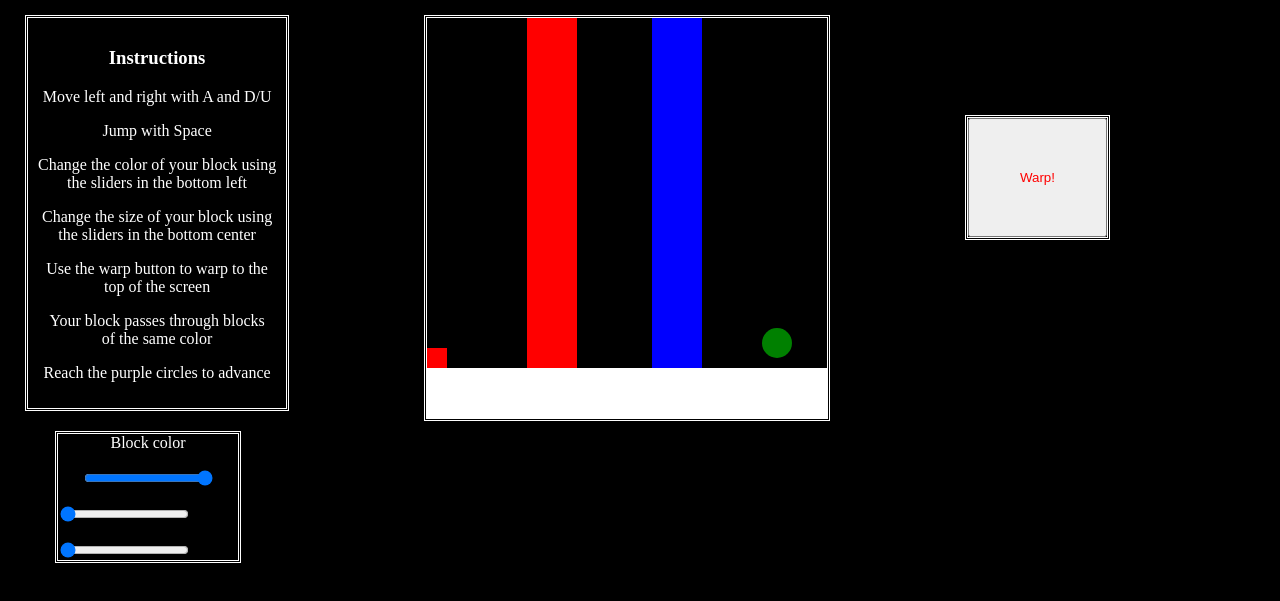
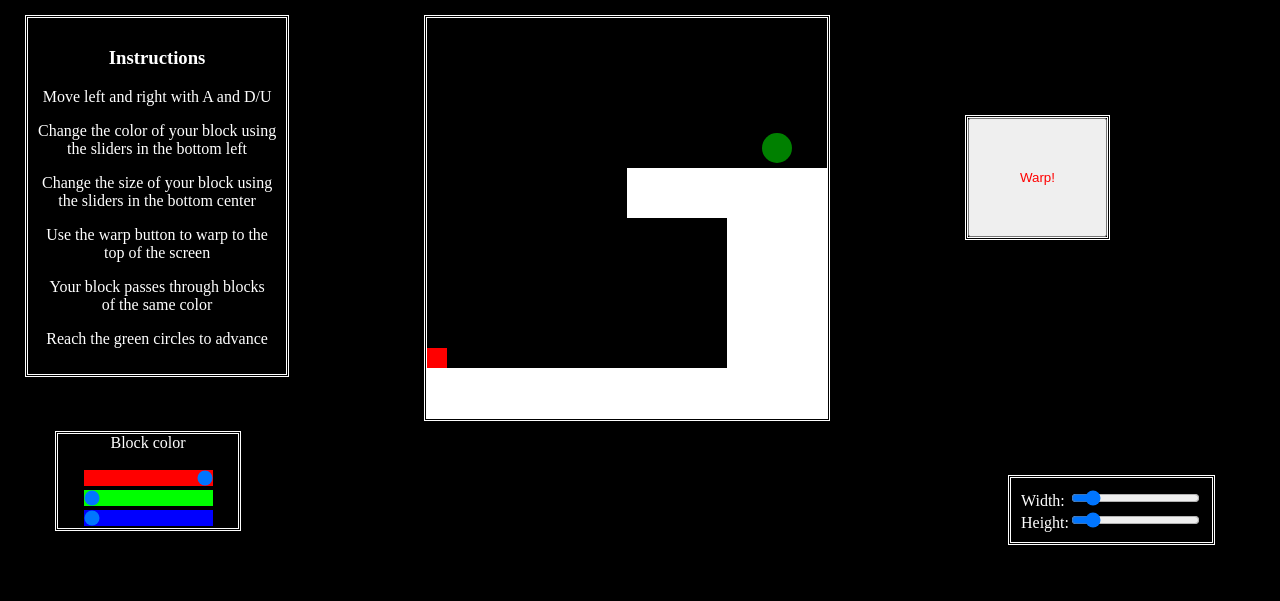
Before and after one commit to CollinJGray/CS2, a plain HTML site: page index.html in a window 1280 px wide. Shown: the part 81-682 px from the top of the page. Drawn offline with Linux system fonts and the light colour scheme.

Commit message:
Finished all js, added width/heigth sliders

```diff
--- a/index.html
+++ b/index.html
@@ -10,20 +10,23 @@
 		<div id="instructions">
 			<h3>Instructions</h3>
 			<p>Move left and right with A and D/U</p>
-			<p>Jump with Space</p>
 			<p>Change the color of your block using<br> the sliders in the bottom left</p>
 			<p>Change the size of your block using<br> the sliders in the bottom center</p>
 			<p>Use the warp button to warp to the<br> top of the screen</p>
 			<p>Your block passes through blocks<br> of the same color</p>
-			<p>Reach the purple circles to advance<p>
+			<p>Reach the green circles to advance</p>
 		</div>
 		<button id="warp" onclick="warp()">Warp!</button>
 		<canvas id="window" width = 400 height = 400></canvas>
+		<div id="dimensions">
+		Width: <input type="range" min="2" max="150" value="20" id="widthinput"><br>
+		Height:<input type="range" min="2" max="150" value="20" id="heightinput">
+		</div>
 		<div id="sliderblock">
 		<p>Block color<p>
-		<input type="range" min="0" max="255" value="255" id="red"><p id="rvalue" class="slider"></p>
-		<input type="range" min="0" max="255" value="0" id="green"><p id="gvalue" class="slider"></p>
-		<input type="range" min="0" max="255" value="0" id="blue"><p id="bvalue" class="slider"></p>
+		<input type="range" min="0" max="255" value="255" id="red">
+		<input type="range" min="0" max="255" value="0" id="green">
+		<input type="range" min="0" max="255" value="0" id="blue">
 		</div>
 		<script src="./script.js"></script>
 	</body>
--- a/script.js
+++ b/script.js
@@ -16,7 +16,7 @@ var height = 20
 var red = 255
 var green = 0
 var blue = 0
-var stage = 2
+var stage = 0
 
 var rslider = document.getElementById("red")
 var gslider = document.getElementById("green")
@@ -41,6 +41,14 @@ gslider.oninput = function() {
 bslider.oninput = function() {
 	bdisplay.innerHTML = this.value
 	blue = this.value
+}
+
+widthinput.oninput = function() {
+	width = this.value
+}
+
+heightinput.oninput = function() {
+	height = this.value
 }
 
 function warp() {
@@ -99,7 +107,7 @@ function ApplyXClips(x) {
 			return x;
 			break;
 		case 2:
-			if(x>=350) {
+			if(x>=350-width) {
 				stage=0
 				return 0
 			} else if(blue>=200&&red+green<=50) {
@@ -164,8 +172,10 @@ function ApplyYClips(y) {
 			}
 			break;
 		case 2:
-			vely=0
-			return 350-height
+			if(y>=350-height) {
+				vely=0
+			}
+			return Math.min(350-height, y)
 			break;
 		case 3:
 			break;
--- a/style.css
+++ b/style.css
@@ -57,12 +57,26 @@ p {
 	max-width: 180px
 }
 
-.slider {
+#dimensions {
+	outline-style: double;
+	outline-color: white;
+	float: right;
+	margin: 60px;
+	padding: 10px;
+	color: white;
+}
+
+#red {
 	-webkit-appearance: none;
 	background: #FF0000;
 }
 
-#rvalue {
+#green {
 	-webkit-appearance: none;
-	background: #FF0000;
+	background: #00FF00;
 }
+
+#blue {
+	-webkit-appearance: none;
+	background: #0000FF;
+}
```
